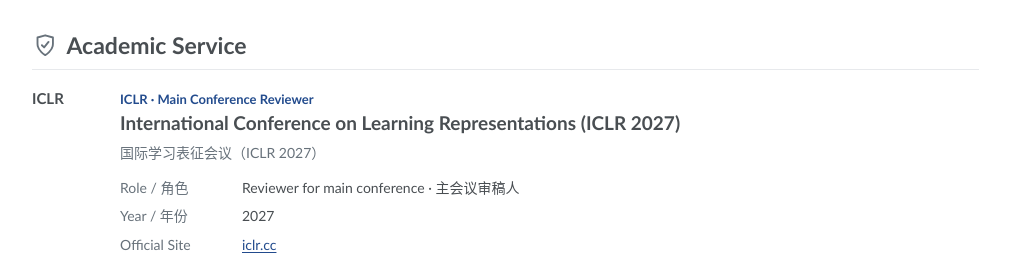
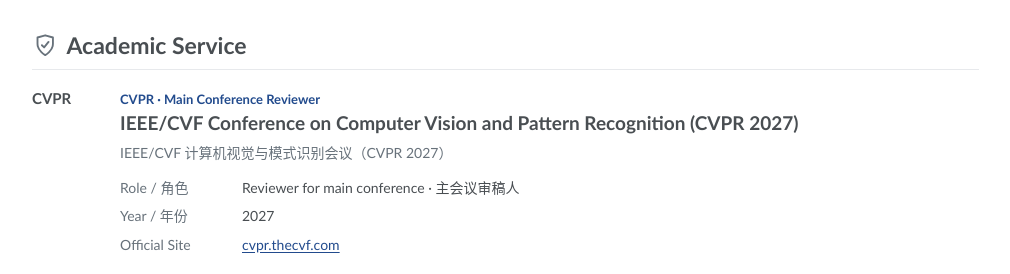
Before and after one commit to teeryxie/teeryxie.github.io, a plain HTML site: page cv/index.html in a window 1280 px wide. Shown: the part 2240-2514 px from the top of the page, without its empty margins (256-1266 px from the left). Drawn offline with Linux system fonts and the light colour scheme.

Commit message:
Add CVPR 2027 main conference reviewer service
Assisted-by: Cindy (https://cindy.app)

```diff
--- a/cv/index.html
+++ b/cv/index.html
@@ -77,6 +77,19 @@
         <div class="section-head"><h2><svg class="section-icon" aria-hidden="true"><use href="/images/icons.svg#service"></use></svg>Academic Service</h2></div>
         <div class="service-list">
           <article class="service-card">
+            <div class="service-logo"><strong>CVPR</strong></div>
+            <div class="service-body">
+              <div class="venue violet">CVPR · Main Conference Reviewer</div>
+              <h3>IEEE/CVF Conference on Computer Vision and Pattern Recognition (CVPR 2027)</h3>
+              <p class="cn-line">IEEE/CVF 计算机视觉与模式识别会议（CVPR 2027）</p>
+              <dl class="service-meta compact-meta">
+                <div><dt>Role / 角色</dt><dd>Reviewer for main conference <span lang="zh-CN">· 主会议审稿人</span></dd></div>
+                <div><dt>Year / 年份</dt><dd>2027</dd></div>
+                <div><dt>Official Site</dt><dd><a href="https://cvpr.thecvf.com/">cvpr.thecvf.com</a></dd></div>
+              </dl>
+            </div>
+          </article>
+          <article class="service-card">
             <div class="service-logo"><strong>ICLR</strong></div>
             <div class="service-body">
               <div class="venue violet">ICLR · Main Conference Reviewer</div>
```
Also changed, not shown: index.html (+2 -1 lines).
